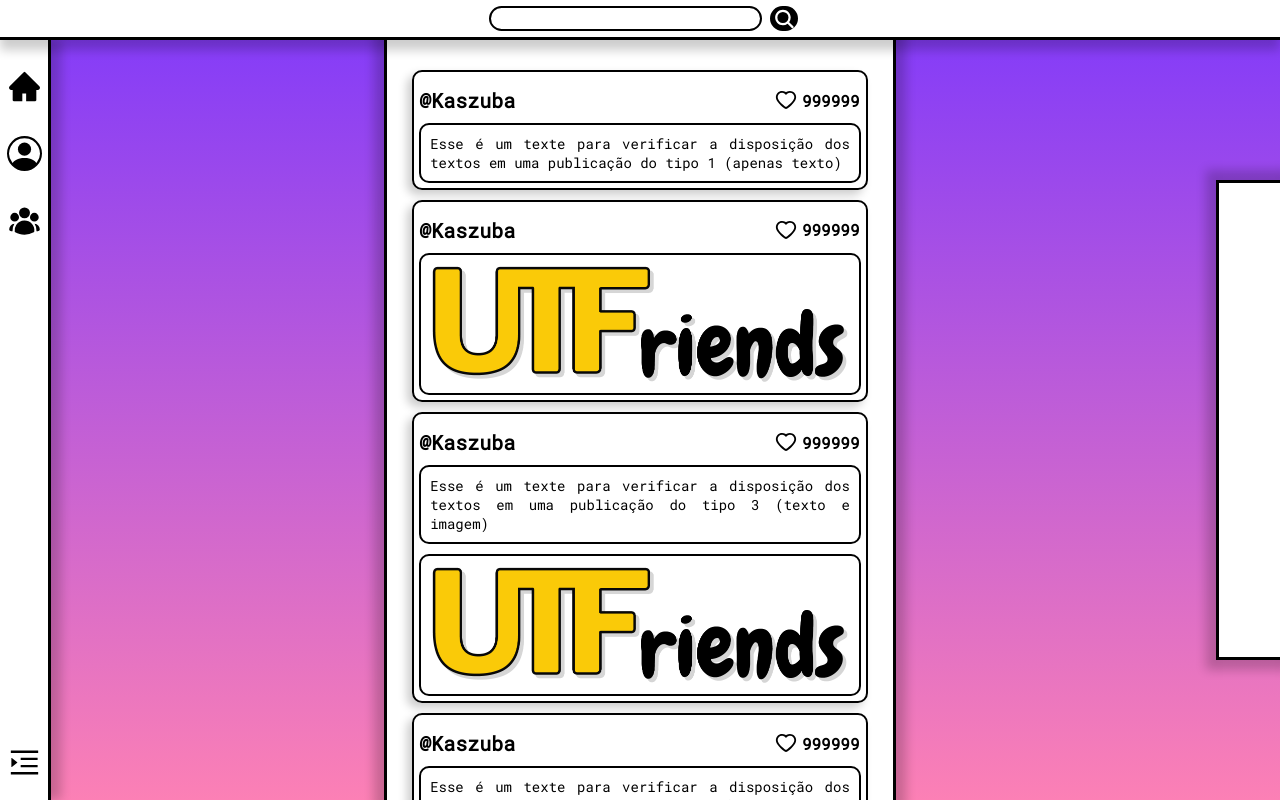
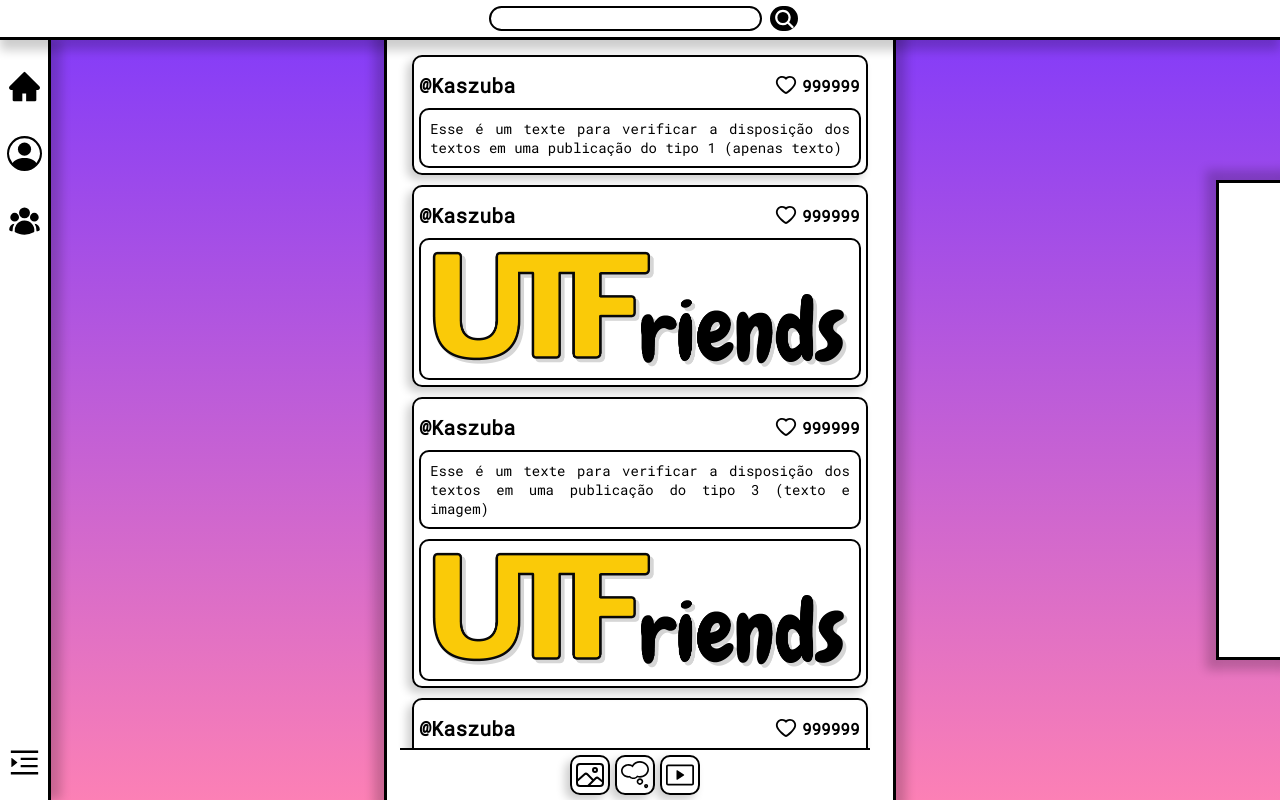
Before and after one commit to XMATHEUSX/UTFriends, a React (Vite) app: page /feed in a window 1280 px wide. Built offline with nearby package versions, Linux system fonts and the light colour scheme; no server answers; some icons are missing.

Commit message:
Atualização do Feed

```diff
--- a/src/components/Feedbox/feedbox.css
+++ b/src/components/Feedbox/feedbox.css
@@ -592,7 +592,7 @@ html {
 .feedConteinerFB {
 
     width: 100%;
-    height: 95%;
+    height: fit-content;
 
     display: flex;
     align-items: center;
@@ -600,4 +600,67 @@ html {
     flex-direction: column;
 
     overflow-y: scroll;
+
+    padding-top: 2%;
+    padding-bottom: 2%;
 }
+
+.iconConteinerFB {
+
+    width: 40px;
+    height: 40px;
+
+    display: flex;
+    align-items: center;
+    justify-content: center;
+
+    border:solid;
+    border-width: 2px;
+    border-radius: 10px;
+
+    margin-left: 0.5%;
+    margin-right: 0.5%;
+
+    box-shadow: rgba(0,0,0,0.2) -5px 5px 10px;
+
+    transition: transform 1s;
+}
+
+.iconConteinerFB:hover {
+
+    transform: scale(1.1);
+}
+
+.feedBottomFB {
+
+    width: 93%;
+    height: fit-content;
+
+    display: flex;
+    align-items: center;
+    justify-content: center;
+    flex-direction: row;
+
+    border-top: solid;
+    border-width: 2px;
+
+    margin-right: 2%;
+    padding: 1%;
+}
+
+.newPublicationFB {
+
+    width: 90%;
+    height: fit-content;
+
+    display: flex;
+    align-items: center;
+    justify-content: center;
+    flex-direction: column;
+
+    border: solid;
+    border-width: 2px;
+    border-radius: 10px;
+
+    padding: 1%;
+}
--- a/src/components/Feedbox/index.jsx
+++ b/src/components/Feedbox/index.jsx
@@ -1,5 +1,8 @@
 import { FiArrowLeft } from 'react-icons/fi'
 import { FaEdit } from 'react-icons/fa'
+import { TfiThought } from 'react-icons/tfi'
+import { IoImageOutline } from 'react-icons/io5'
+import { GoVideo } from 'react-icons/go'
 import React, { useState, useRef, useEffect } from "react";
 import Publication from '../Publication';
 import './feedbox.css'
@@ -11,6 +14,8 @@ export default function Feedbox(props) {
 
     const [apelido, setApelido] = useState(props.nickname)
     const [biografia, setBiografia] = useState(props.biografia)
+
+    const [newPublication, setNewPublication] = useState(true)
 
     const TrocaImagemCapa = (e) => {
 
@@ -57,11 +62,18 @@ export default function Feedbox(props) {
 
     const PerfilUpload = () => { perfilRef.current.click(); };
 
+    function ClickPublication() {
+
+        setNewPublication(!newPublication)
+    }
+
     if ( props.config == 'home' ) {
 
         return(
 
-            <div className="conteinerFB" style={{justifyContent: 'flex-start', overflowY: 'scroll', paddingTop: 25}}>
+            <div className="conteinerFB">
+
+                <div className='feedConteinerFB'>
 
                     <Publication
                         type={1}
@@ -108,6 +120,51 @@ export default function Feedbox(props) {
                         like={999999}
                         text={'Esse é um texte para verificar a disposição dos textos em uma publicação do tipo 3 (texto e imagem)'}
                     />
+
+                </div>
+
+                {newPublication ?
+
+                    <div className='feedBottomFB'>
+
+                        <div className='iconConteinerFB'>
+
+                            <IoImageOutline
+                                size={32}
+                                onClick={ClickPublication}
+                                cursor={'pointer'}
+                            />
+
+                        </div>
+
+                        <div className='iconConteinerFB'>
+
+                            <TfiThought
+                                size={28}
+                                onClick={ClickPublication}
+                                cursor={'pointer'}
+                            />
+                        </div>
+
+                        <div className='iconConteinerFB'>
+
+                            <GoVideo
+                                size={28}
+                                onClick={ClickPublication}
+                                cursor={'pointer'}
+                            />
+                        </div>
+                    </div>
+
+                    :
+
+                    <div className='feedBottomFB'>
+
+                        <div className='newPublicationFB'>
+
+                        </div>
+                    </div>
+                }
             </div>
         )
 
```
Lines whose indentation alone changed are shown as unchanged.
